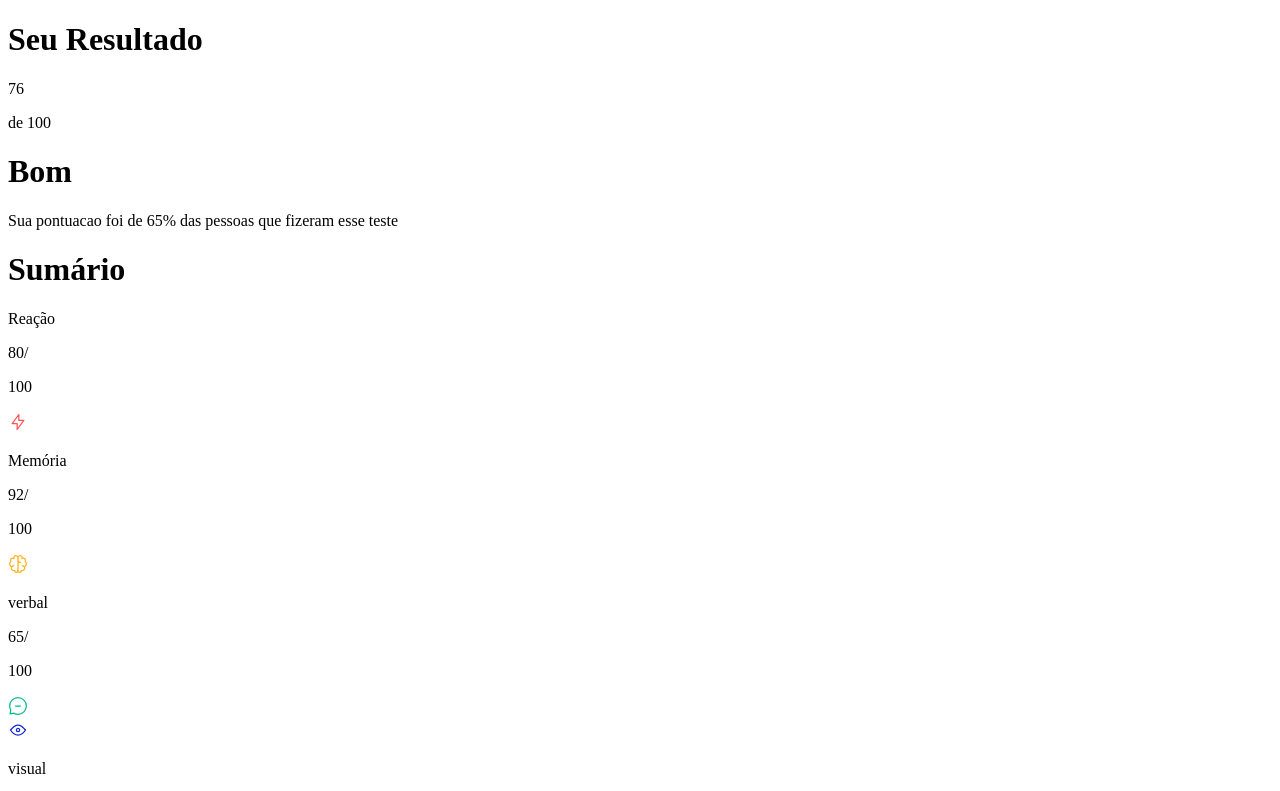
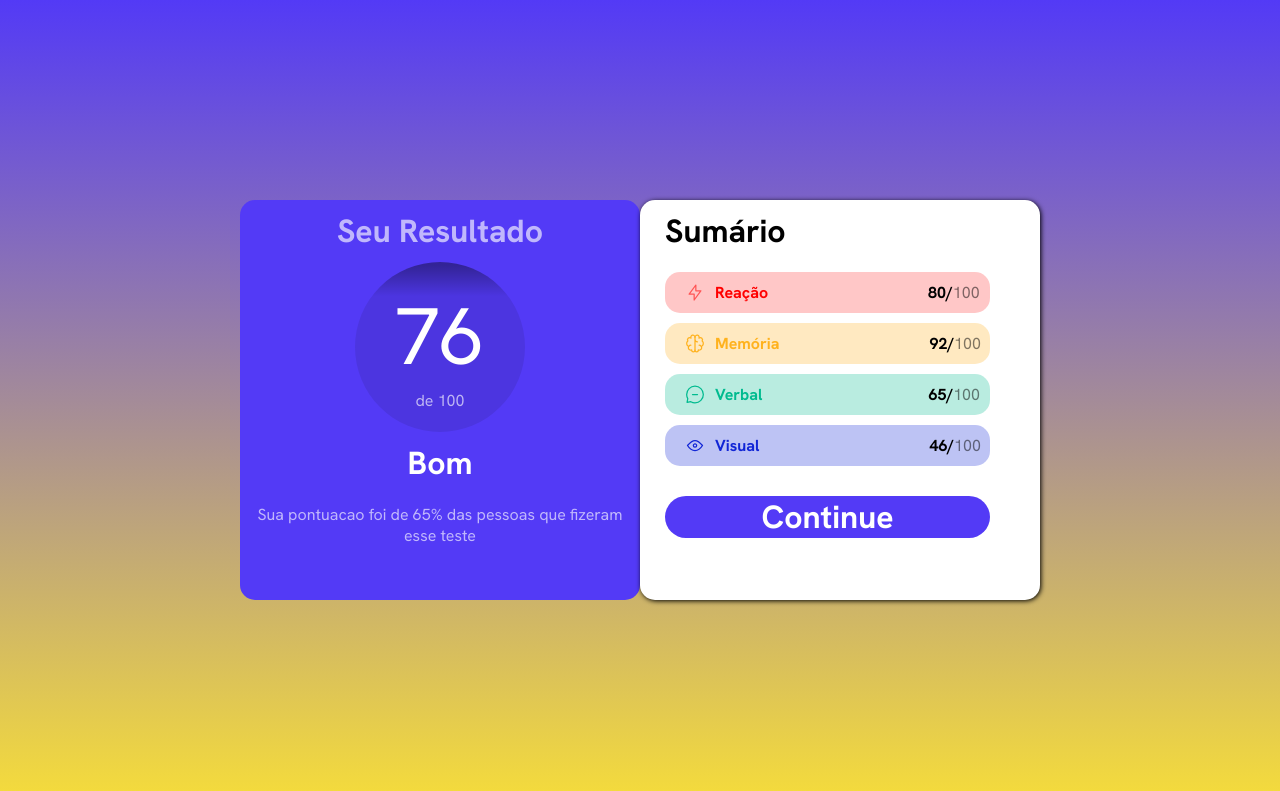
Before and after one commit to Isaacdev20/projeto-1, a plain HTML site: page index.html in a window 1280 px wide. Shown: the top 791 px of the page. Drawn offline with Linux system fonts and the light colour scheme.

Commit message:
projeto atualizado e finalizado

```diff
--- a/estilos/desktop.css
+++ b/estilos/desktop.css
@@ -5,7 +5,7 @@
 
 }
 
-@media screen and (min-width: 768px) and (max-width:992px){
+@media screen and (min-width: 600px) and (max-width:4000px){
     *{
         font-family: 'hanken';
         margin: 0px;
@@ -17,6 +17,7 @@
         display: flex;
         justify-content: center;
         align-items: center;
+        background-image: linear-gradient(#533AF6,#F5DC3B);
     }
     header{
         width: 400px;
@@ -70,5 +71,136 @@
     }
 
     /* sumario */
-    main
+    main >h1 {
+        padding: 10px 0px 10px 25px;
+    }
+
+    /*item 1 */
+
+    div#item1 {
+        background-color: #ff000038;
+        margin: 10px 50px 10px 25px;
+        border-radius: 15px;
+        display: flex;
+
+    }
+
+    div#item1 > img#img1d{
+        padding: 10px 10px 10px 20px;
+    }
+
+    div#item1 > p#materia1{
+        padding: 10px 10px 10px 0px;
+        color: red;
+        font-weight: bolder;
+
+    }
+    div#item1 > p#resul1{
+        padding: 10px 0px 10px 150px;
+        color: black;
+        font-weight: bolder;
+
+    }
+
+    /* item 2 */
+
+    #item2{
+        background-color: #ffb01e46;
+        margin: 10px 50px 10px 25px;
+        border-radius: 15px;
+        display: flex;
+    }
+    #item2 > img#img2d{
+        padding: 10px 10px 10px 20px;
+    }
+    #item2 > p#materia2{
+        padding: 10px 10px 10px 0px;
+        color: #FFB21E;
+        font-weight: bolder;
+    }
+    #item2 > p#resul2{
+        padding: 10px 0px 10px 140px;
+        color: black;
+        font-weight: bolder;
+
+    }
+
+    /* item3 */
+    #item3{
+        background-color: #00bb8f46;
+        margin: 10px 50px 10px 25px;
+        border-radius: 15px;
+        display: flex;
+    }
+    #item3 > img#img3d{
+        padding: 10px 10px 10px 20px;
+    }
+    #item3 > p#materia3{
+        padding: 10px 10px 10px 0px;
+        color: #00BB8F;
+        font-weight: bolder;
+    }
+    #item3 > p#resul3{
+        padding: 10px 0px 10px 156px;
+        color: black;
+        font-weight: bolder;
+    }
+
+    /* item 4 */
+    #item4{
+        background-color: #1125d646;
+        margin: 10px 50px 10px 25px;
+        border-radius: 15px;
+        display: flex;
+
+    }
+    #item4 > img#img4d{
+        padding: 10px 10px 10px 20px;
+    }
+    #item4 > p#materia4{
+        padding: 10px 10px 10px 0px;
+        color: #1125D6;
+        font-weight: bolder;
+    }
+    #item4 > p#resul4{
+        padding: 10px 0px 10px 160px;
+        color: black;
+        font-weight: bolder;
+    }
+    .resulc{
+        padding: 10px 10px 10px 0px ;
+        color: rgba(0, 0, 0, 0.5);
+    }
+
+    /* botao desktop */
+    #botaodesktop{
+        background-color:#533af6 ;
+        width: 250px;
+        border-radius: 45px;
+        cursor: pointer;
+        width: 325px;
+        margin: 30px 50px 10px 25px;
+        text-align: center;
+    }
+    #botaodesktop > h1#cont{
+        color: white;
+    }
+    #botaodesktop > h1#cont:hover{
+        background-color: #303B59;
+        border-radius: 45px;
+    }
+
+    /*exclusoes desktop */
+    div#item1 > img#img1{
+        display: none;
+    }
+    div#item2 > img#img2{
+        display: none;
+    }
+    div#item3 > img#img3{
+        display: none;
+    }
+    div#item4 > img#img4{
+        display: none;
+    }
 }
--- a/estilos/estilomobile.css
+++ b/estilos/estilomobile.css
@@ -5,13 +5,12 @@
     src: url(../fonts/HankenGrotesk-VariableFont_wght.ttf) format(truetype);
 }
 
-@media screen and (max-width: 768px) and (min-width:500px){
+@media screen and (max-width: 600px) and (min-width:300px){
 
     *{
         padding: 0;
         margin: 0;
         font-family: 'hanken';
-
     }
 
     /*cabeçalho */
@@ -51,7 +50,9 @@
     }
 
     /*main */
-
+    main{
+        margin: auto;
+    }
     main > h1{
         padding: 20px;
         font-size: 1.5em;
@@ -63,11 +64,10 @@
         background-color: rgba(255, 0, 0, 0.151);
         display: flex;
         border-radius: 25px;
-        margin-left: 50px;
+        width: 380px;
+        margin: auto;
         margin-top: 10px;
-        margin-bottom: 10px;
-        margin-right: 100px;
-        width: 380px;
+        margin-bottom: 10px
 
     }
     div > p#materia1{
@@ -91,11 +91,10 @@
         background-color: rgba(255, 255, 0, 0.100);
         display: flex;
         border-radius: 25px;
-        margin-left: 50px;
+        width: 380px;
+        margin: auto;
         margin-top: 10px;
-        margin-bottom: 10px;
-        margin-right: 100px;
-        width: 380px;
+        margin-bottom: 10px
     }
     div > img#img2{
         padding: 10px;
@@ -118,11 +117,10 @@
         background-color:#60d5b070;
         display: flex;
         border-radius: 25px;
-        margin-left: 50px;
+        width: 380px;
+        margin: auto;
         margin-top: 10px;
-        margin-bottom: 10px;
-        margin-right: 100px;
-        width: 380px;
+        margin-bottom: 10px
     }
     div > img#img3{
         padding: 10px;
@@ -144,11 +142,10 @@
         background-color:#658ad965;
         display: flex;
         border-radius: 25px;
-        margin-left: 50px;
+        width: 380px;
+        margin: auto;
         margin-top: 10px;
-        margin-bottom: 10px;
-        margin-right: 100px;
-        width: 380px;
+        margin-bottom: 10px
     }
     div > img#img4{
         padding: 10px;
@@ -159,7 +156,7 @@
         font-weight: bolder;
     }
     div > p#resul4{
-        padding: 10px 0px 10px 168px;
+        padding: 10px 0px 10px 208px;
         color: black;
         font-weight: bolder;
     }
@@ -171,9 +168,7 @@
         color: rgba(0, 0, 0, 0.521);
         font-weight: bolder;
     }
-    div#botao2{
-        display: none;
-    }
+
 
     /* botao */
 
@@ -196,5 +191,20 @@
         background-color: #303B59;
         border-radius: 45px;
     }
-
+    /*exclusoes*/
+    div#item1 > img#img1d{
+        display: none;
+    }
+    div#item2 > img#img2d{
+        display: none;
+    }
+    div#item3 > img#img3d{
+        display: none;
+    }
+    div#item4 > img#img4d{
+        display: none;
+    }
+    div#botaodesktop{
+        display: none;
+    }
 }
--- a/index.html
+++ b/index.html
@@ -20,9 +20,10 @@
 
     </header>
 
-    <main  >
+    <main >
         <h1>Sumário</h1>
         <div id="item1">
+            <img id="img1d" src="imgs/icon-reaction.svg">
             <p id="materia1">Reação</p>
             <p id="resul1">80/</p>
             <p class="resulc">100</p>
@@ -30,7 +31,7 @@
         </div>
 
         <div id="item2">
-
+            <img id="img2d" src="imgs/icon-memory.svg">
             <p id="materia2">Memória</p>
             <p id="resul2">92/</p>
             <p class="resulc">100</p>
@@ -38,23 +39,22 @@
         </div>
 
         <div id="item3">
-
-            <p id="materia3">verbal</p>
+            <img id="img3d" src="imgs/icon-verbal.svg" alt="">
+            <p id="materia3">Verbal</p>
             <p id="resul3">65/</p>
             <p class="resulc">100</p>
             <img id="img3" src="imgs/icon-verbal.svg" alt="">
         </div>
 
         <div id="item4">
-            <img id="img4" src="imgs/icon-visual.svg" alt="">
-            <p id="materia4">visual</p>
+            <img id="img4d" src="imgs/icon-visual.svg" alt="">
+            <p id="materia4">Visual</p>
             <p id="resul4">46/</p>
             <p class="resulc">100</p>
             <img id="img4" src="imgs/icon-visual.svg" alt="">
         </div>
-        <div id="botao2">
+        <div id="botaodesktop">
             <h1 id="cont">Continue</h1>
-        </div>
 
     </main>
 
```
